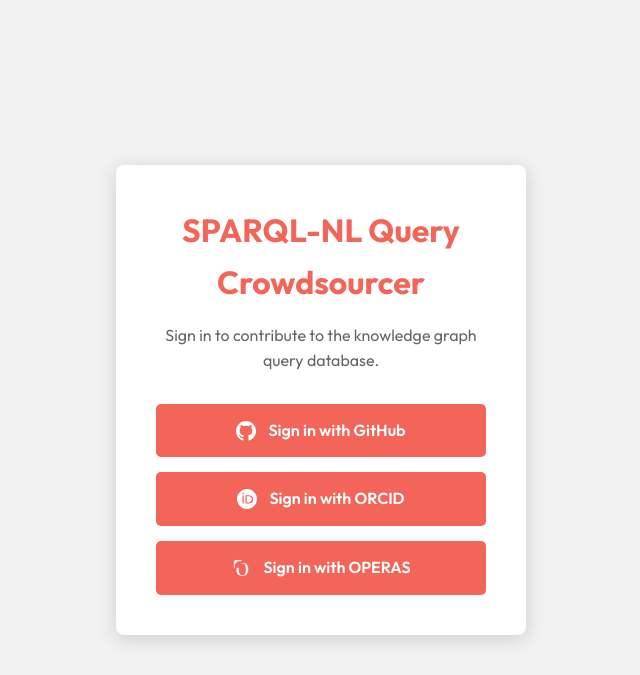
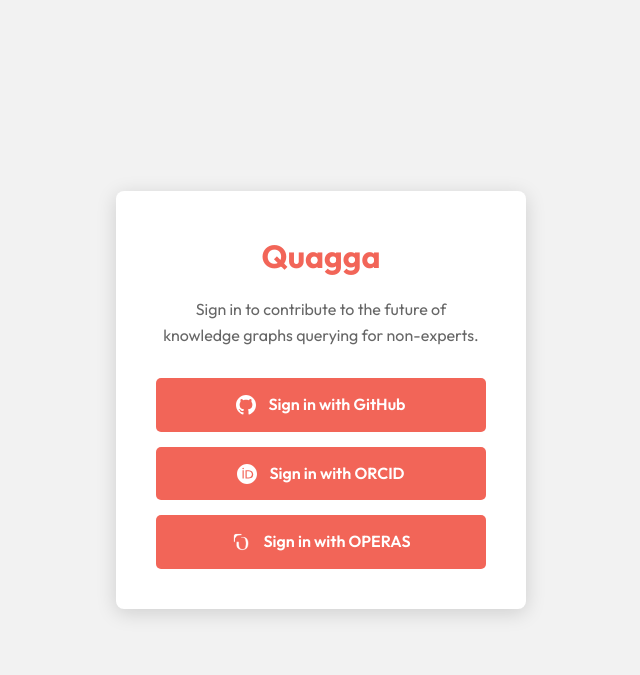
Before and after one commit to odoma-ch/quagga, a FastAPI app: page /login in a window 1280 px wide. Shown: the top 675 px of the page, without its empty margins (319-959 px from the left). Run offline with FastAPI, Linux system fonts and the light colour scheme; parts of the project's set-up code (start-up, migrations or seed data) failed here and were passed over.

Commit message:
change text on login

```diff
--- a/templates/login.html
+++ b/templates/login.html
@@ -190,8 +190,8 @@
             </div>
             {% endif %}
 
-            <h1>SPARQL-NL Query Crowdsourcer</h1>
-            <p>Sign in to contribute to the knowledge graph query database.</p>
+            <h1>Quagga</h1>
+            <p>Sign in to contribute to the future of knowledge graphs querying for non-experts.</p>
 
             <div class="login-buttons">
                 <!-- GitHub Login -->
```
